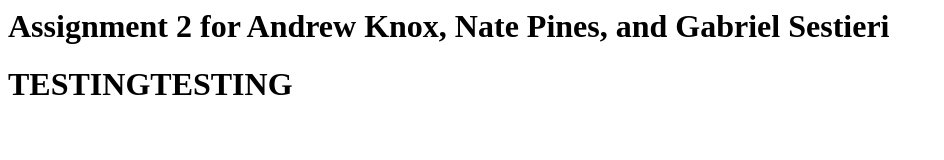
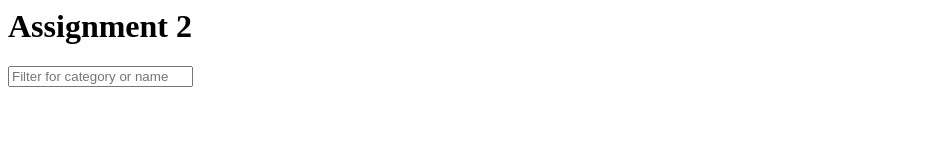
Before and after one commit to natepines/Group-18-asst-2, a website: page public/index.html in a window 1280 px wide. Shown: the whole page, without its empty margins (0-944 px from the left). Drawn offline with Linux system fonts and the light colour scheme.

Commit message:
created HTML skeleton
version1

```diff
--- a/public/index.html
+++ b/public/index.html
@@ -3,9 +3,22 @@
     <meta charset="UTF-8">
     <meta name="viewport" content="width=device-width, initial-scale=1.0">
     <title>Assignment 2 for Andrew Knox, Nate Pines, and Gabriel Sestieri</title>
+    <link rel="stylesheet" type='text/css' href='styles.css'/>
 </head>
 <body>
-    <h1>Assignment 2 for Andrew Knox, Nate Pines, and Gabriel Sestieri</h1>
-    <h1>TESTINGTESTING</h1>
+    <div class='container'>
+        <div class='row'>
+            <div class='one-half column'>
+                <h1>Assignment 2</h1>
+                <input type='text' class='textentry' placeholder="Filter for category or name">
+                <div id='navContainer'>
+                    <ul class='suggestions'>
+
+                    </ul>
+                </div>
+            </div>
+        </div>
+    </div>
+    <script src="script.js"> </script>
 </body>
 </html>
```
Also changed, not shown: public/script.js (added), public/styles.css (added).
